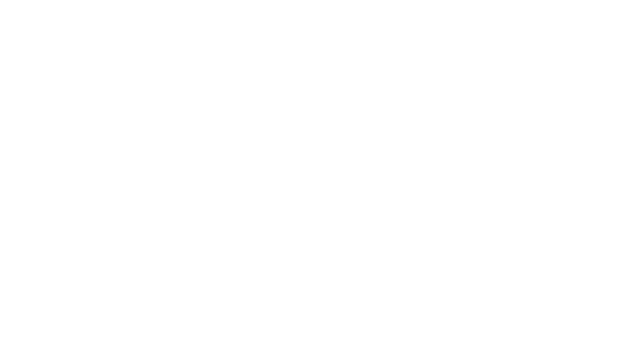
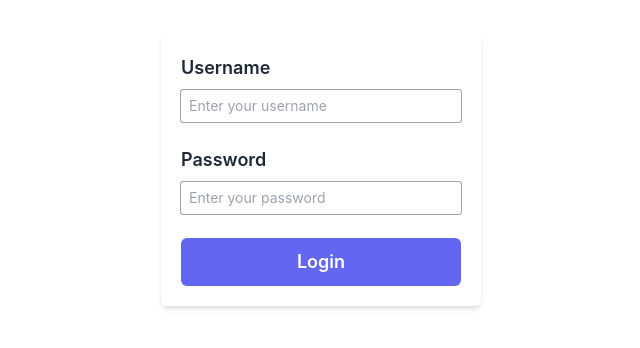
Before and after one commit to temurbek2310/react-dashboard, a React (Vite) app: page /login in a window 1280 px wide. Shown: the part 230-578 px from the top of the page, without its empty margins (319-959 px from the left). Built offline with nearby package versions, Linux system fonts and the light colour scheme.

Commit message:
added login to project

```diff
--- a/src/pages/login.jsx
+++ b/src/pages/login.jsx
@@ -1,7 +1,51 @@
-export function Login() {
-    return (
-        <>
+import { Button } from "../components/button";
 
-        </>
-    )
+function Login() {
+  const onSubmit = (e) => {
+    e.preventDefault();
+    const form = new FormData(e.target);
+    const useername = form.get("username");
+    const password = form.get("password");
+
+    console.log({ useername, password });
+  };
+  return (
+    <div className="flex size-full items-center justify-center bg-white text-center">
+      <form
+        className="flex w-full max-w-80 flex-col gap-6 rounded-md p-5 shadow-md"
+        onSubmit={onSubmit}
+      >
+        <section className="flex flex-col items-start gap-2">
+          <label className="text-lg font-semibold text-gray-800">
+            Username
+          </label>
+          <input
+            name="username"
+            id="username"
+            type="text"
+            placeholder="Enter your username"
+            className="w-full rounded-sm bg-white px-2 py-1.5 text-sm text-black outline-none ring-1 ring-gray-400 placeholder:text-gray-400 focus:ring-2 focus:ring-indigo-500"
+          />
+        </section>
+
+        <section className="flex flex-col items-start gap-2">
+          <label className="text-lg font-semibold text-gray-800">
+            Password
+          </label>
+          <input
+            name="password"
+            id="password"
+            type="password"
+            placeholder="Enter your password"
+            className="w-full rounded-sm bg-white px-2 py-1.5 text-sm text-black outline-none ring-1 ring-gray-400 placeholder:text-gray-400 focus:ring-2 focus:ring-indigo-500"
+          />
+        </section>
+        <Button type="submit" variant="indigo" size="lg">
+          Login
+        </Button>
+      </form>
+    </div>
+  );
 }
+
+export default Login;
--- /dev/null
+++ b/src/pages/protected/protected-route.jsx
@@ -0,0 +1,12 @@
+import React from "react";
+import { useNavigate } from "react-router";
+
+function ProtectedRoute({ children }) {
+    const navigate = useNavigate();
+  React.useEffect(() => {
+    navigate("/login");
+  }, []);
+  return <>{children}</>;
+}
+
+export default ProtectedRoute;
--- a/src/routes/react-router.jsx
+++ b/src/routes/react-router.jsx
@@ -1,17 +1,22 @@
 import { createBrowserRouter } from "react-router";
 import Home from "../pages/home";
 import { NotFound } from "../pages/not-found";
-import { Login } from "../pages/login";
+import Login from "../pages/login";
+import ProtectedRoute from "../pages/protected/protected-route";
 
 const router = createBrowserRouter([
   {
+    path: "/",
+    element: (
+      <ProtectedRoute>
+        <Home />
+      </ProtectedRoute>
+    ),
+    loader: () => import("../pages/home"),
+  },
+  {
     path: "/login",
     Component: Login,
-  },
-  {
-    path: "/",
-    index: true,
-    Component: Home,
   },
   {
     path: "*",
```
